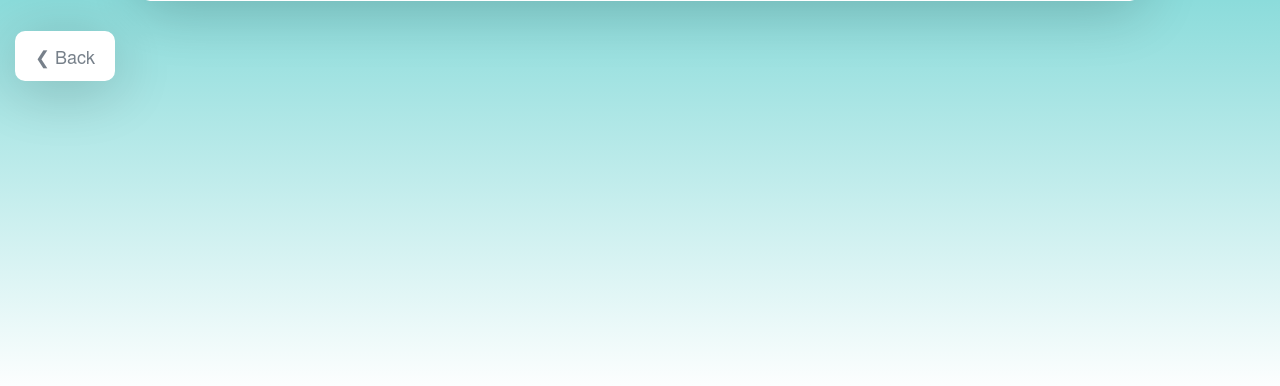
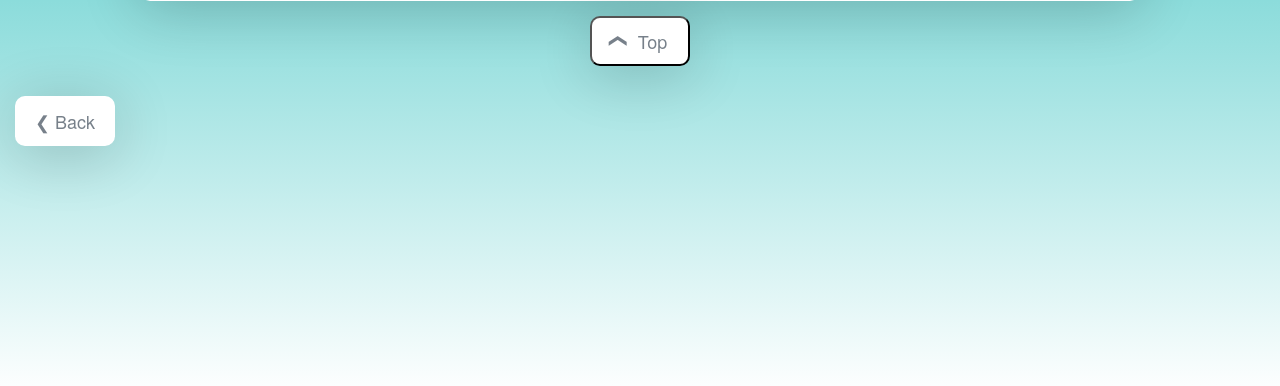
Before and after one commit to charbelchahine/biblioteca, a Django app: template biblioteca/templates/biblioteca/admin/view_users.html in a window 1280 px wide. Shown: the part 372-758 px from the top of the page. Run offline with Django 3.2, Linux system fonts and the light colour scheme; the template is opened without the code that fills it: values that come from a table or form of the project are taken from there, others are empty; data comes from the database, SQL or seed files in the repository.

Commit message:
added back to top button

```diff
--- a/biblioteca/static/js/functions.js
+++ b/biblioteca/static/js/functions.js
@@ -48,3 +48,8 @@ function convertTimeZone(userID, year, month, day, hour, minute, second) {
                   (timeInfo[2].split(" "))[0] + " " + amPmString;     //seconds value from the unneeded info), alongside the AM/PM prefix.
     timeRow.innerHTML = dateString;
 }
+
+function topFunction() {                                              //back to top function; scrolls to the top of the page
+    document.body.scrollTop = 0;
+    document.documentElement.scrollTop = 0;
+}
--- a/biblioteca/static/styling/css/index.css
+++ b/biblioteca/static/styling/css/index.css
@@ -1,4 +1,4 @@
-.loginForm label, .registerForm label, .loginForm input, .registerForm input, .backButton, .usersTable tr {
+.backButton, .topButton, .loginForm label, .registerForm label, .loginForm input, .registerForm input, .usersTable tr {
   font-family: HelveticaNeue;
   color: #77808A; }
 
@@ -55,17 +55,17 @@ body {
   background-attachment: fixed;
   margin: 0px; }
 
-.loginForm, .registerForm, .landingCTA, .backButton, .usersTable {
+.backButton, .topButton, .loginForm, .registerForm, .landingCTA, .usersTable {
   display: flex;
   flex-direction: column;
   background: #FFFFFF;
   box-shadow: 0 8px 60px 0 rgba(0, 0, 0, 0.2);
   border-radius: 10px; }
 
-.loginForm .greenCTA, .registerForm .greenCTA, .landingCTA, .backButton {
+.backButton, .topButton, .loginForm .greenCTA, .registerForm .greenCTA, .landingCTA {
   transition-duration: 0.3s;
   transition-property: transform; }
-  .loginForm .greenCTA:hover, .registerForm .greenCTA:hover, .landingCTA:hover, .backButton:hover {
+  .backButton:hover, .topButton:hover, .loginForm .greenCTA:hover, .registerForm .greenCTA:hover, .landingCTA:hover {
     transform: scale(1.05);
     cursor: pointer; }
 
@@ -81,6 +81,27 @@ body {
   top: 50%;
   left: 50%;
   transform: translate(-50%, -50%); }
+
+.backButton, .topButton {
+  margin: 15px;
+  width: 100px;
+  height: 50px;
+  align-items: center;
+  justify-content: center;
+  font-size: 18px;
+  line-height: 36px;
+  text-decoration: none; }
+
+.topButton {
+  margin: 15px auto;
+  display: flex;
+  flex-direction: row; }
+  .topButton span {
+    -webkit-transform: rotate(90deg);
+    -moz-transform: rotate(90deg);
+    -o-transform: rotate(90deg);
+    -ms-transform: rotate(90deg);
+    transform: rotate(90deg); }
 
 .loginForm, .registerForm {
   max-width: 320px;
@@ -176,16 +197,6 @@ body {
   .registerForm #id_isAdmin + label {
     margin-right: 10px; }
 
-.backButton {
-  margin: 15px;
-  width: 100px;
-  height: 50px;
-  align-items: center;
-  justify-content: center;
-  font-size: 18px;
-  line-height: 36px;
-  text-decoration: none; }
-
 .viewUsersContent {
   margin: 30px auto;
   max-width: 1000px; }
--- a/biblioteca/static/styling/scss/general.scss
+++ b/biblioteca/static/styling/scss/general.scss
@@ -40,3 +40,27 @@ body {
     left: 50%;
     transform: translate(-50%, -50%);
 }
+
+.backButton{
+    @extend %container;
+    @extend %text;
+    @extend %hover;
+    margin: 15px;
+    width: 100px;
+    height: 50px;
+    align-items: center;
+    justify-content: center;
+    font-size: 18px;
+    line-height: 36px;
+    text-decoration: none;
+}
+
+.topButton{
+    @extend .backButton;
+    margin: 15px auto;
+    display: flex;
+    flex-direction: row;
+    span {
+        @include rotate(90deg);
+    }
+}
--- a/biblioteca/static/styling/scss/index.scss
+++ b/biblioteca/static/styling/scss/index.scss
@@ -1,3 +1,4 @@
+@import './mixins';
 @import './colors';
 @import './typography';
 @import './switchButton';
--- /dev/null
+++ b/biblioteca/static/styling/scss/mixins.scss
@@ -0,0 +1,7 @@
+@mixin rotate($deg){
+    -webkit-transform: rotate($deg);
+    -moz-transform: rotate($deg);
+    -o-transform: rotate($deg);
+    -ms-transform: rotate($deg);
+    transform: rotate($deg);
+}
--- a/biblioteca/static/styling/scss/register.scss
+++ b/biblioteca/static/styling/scss/register.scss
@@ -31,17 +31,3 @@
         }
     }
 }
-
-.backButton{
-    @extend %container;
-    @extend %text;
-    @extend %hover;
-    margin: 15px;
-    width: 100px;
-    height: 50px;
-    align-items: center;
-    justify-content: center;
-    font-size: 18px;
-    line-height: 36px;
-    text-decoration: none;
-}
--- a/biblioteca/templates/biblioteca/admin/view_users.html
+++ b/biblioteca/templates/biblioteca/admin/view_users.html
@@ -48,6 +48,7 @@
                 </tr>
             {% endfor %}
         </table>
+        <button class="topButton" onclick="topFunction()"><span>❮</span>&nbsp;&nbsp;Top</button>
     </div>
     <a class="backButton" href="{% url 'admin_landing' %}">❮ Back</a>
 </body>
```
